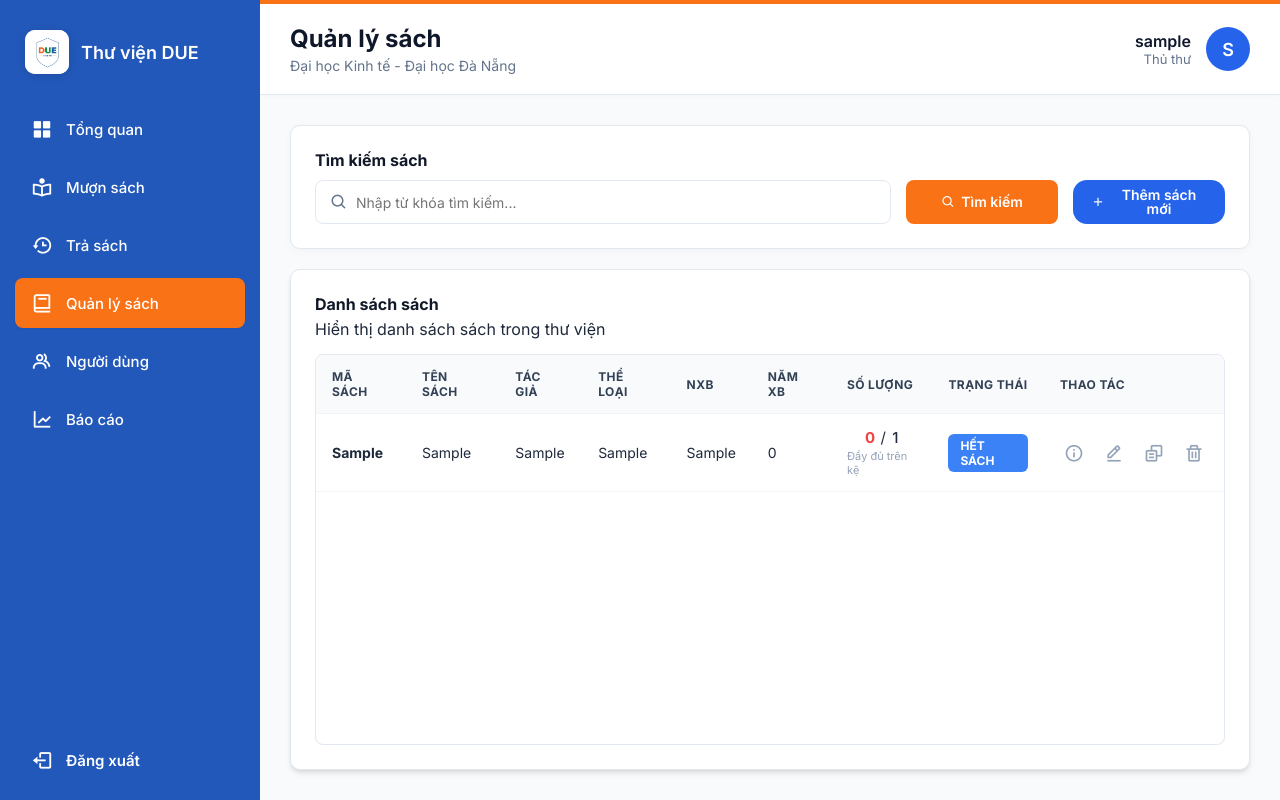
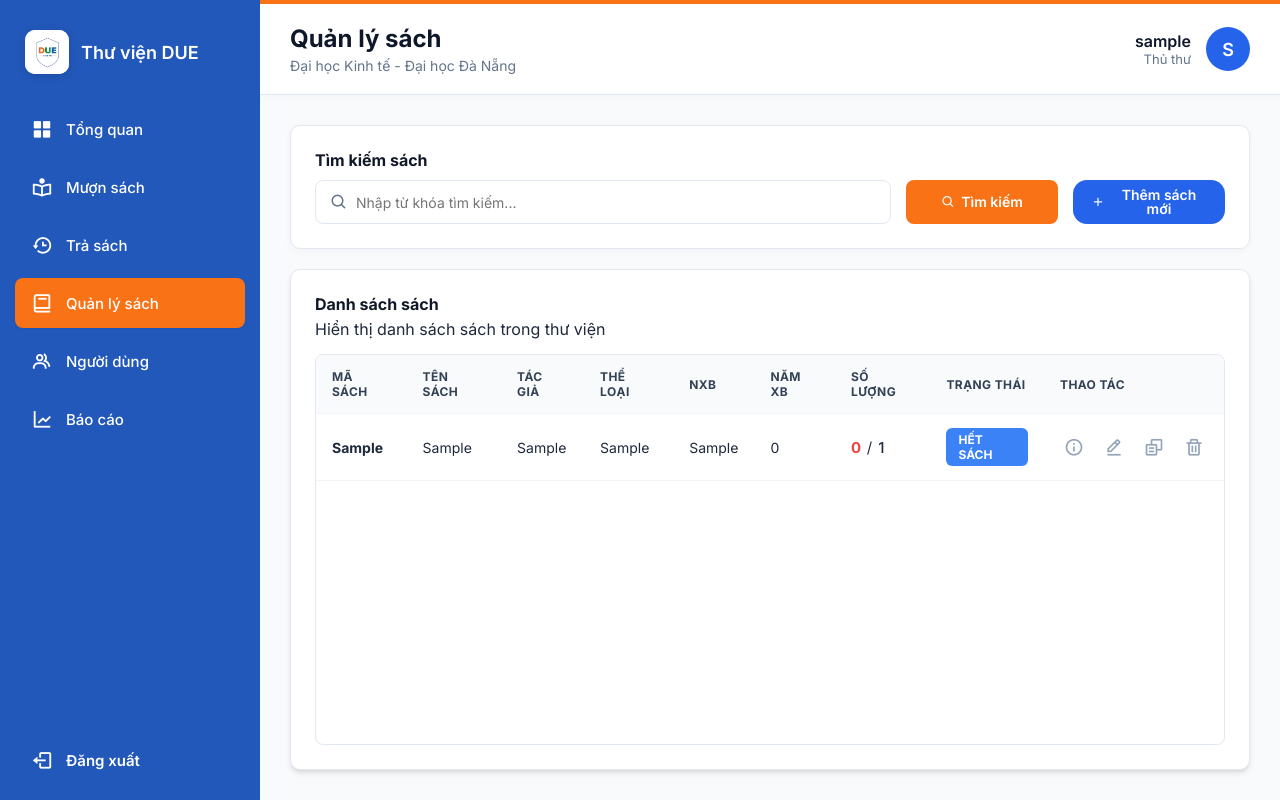
Before and after one commit to ducnt67/THUVIEN_TEST03, a Django app: page /books/ in a window 1280 px wide. Run offline with Django 4.2, Linux system fonts and the light colour scheme; a user stored in the database is signed in; tables that the repository leaves empty hold one stand-in row (values such as "Sample post").

Commit message:
Update book_list.html

```diff
--- a/quan_ly_sach/templates/book_list.html
+++ b/quan_ly_sach/templates/book_list.html
@@ -69,7 +69,7 @@
                         <td>{{ book.ten_nha_xuat_ban|default:"-" }}</td>
                         <td>{{ book.nam_xuat_ban }}</td>
                         <td>
-                            <div class="quantity-info" style="display: flex; flex-direction: column; align-items: center;">
+                            <div class="quantity-info" style="display: flex; flex-direction: column; align-items: flex-start;">
                                 <div style="font-size: 15px;">
                                     <b style="{% if book.available_quantity > 0 %}color: #1e293b;{% else %}color: #ef4444;{% endif %}">
                                         {{ book.available_quantity }}
@@ -79,16 +79,6 @@
 
                                     <span style="color: #1e293b; font-weight: 500;">{{ book.total_quantity }}</span>
                                 </div>
-
-                                <small style="font-size: 11px; margin-top: 2px;">
-                                    {% if book.unavailable_quantity > 0 %}
-                                        <span style="color: #f59e0b;" title="Bao gồm: Mượn, Quá hạn, Hỏng...">
-                                             Mượn: {{ book.unavailable_quantity }}
-                                        </span>
-                                    {% else %}
-                                        <span style="color: #94a3b8;">Đầy đủ trên kệ</span>
-                                    {% endif %}
-                                </small>
                             </div>
                         </td>
                         <td>
```
